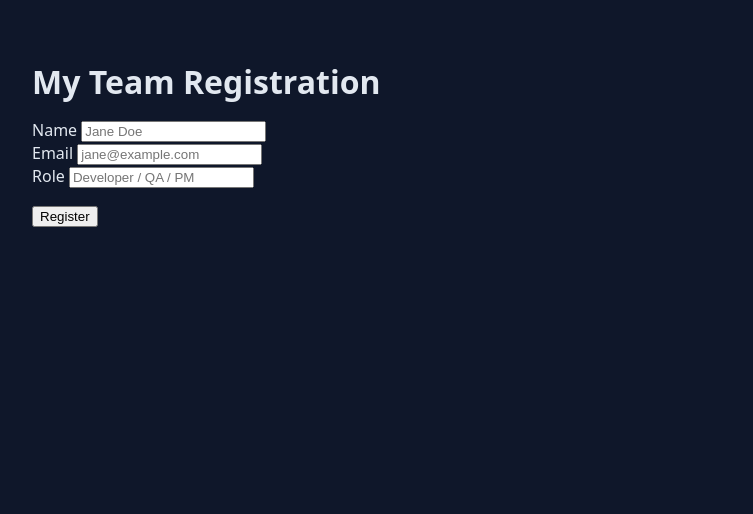
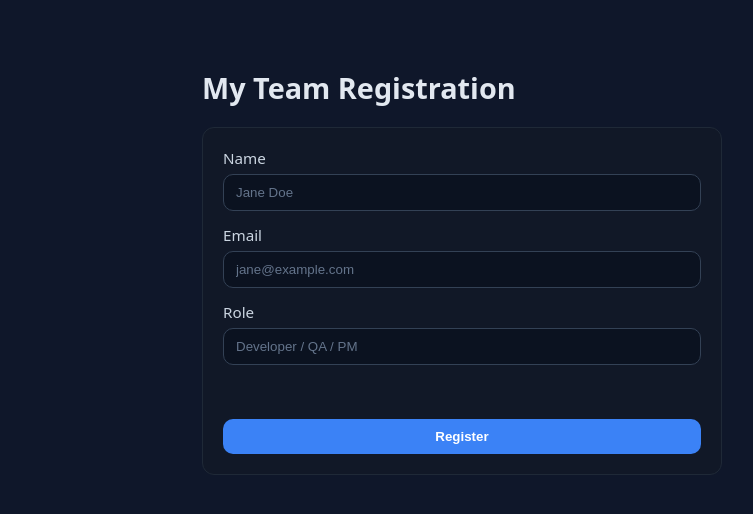
Before and after one commit to danipompeudetoledo/cctb-devops2-simple_web_site, a plain HTML site: page index.html in a window 1280 px wide. Shown: the whole page, without its empty margins (178-931 px from the left). Drawn offline with Linux system fonts and the light colour scheme.

Commit message:
Update style.css

```diff
--- a/style.css
+++ b/style.css
@@ -1,7 +1,24 @@
 * { box-sizing: border-box; }
 body { margin: 0; font-family: system-ui, Arial, sans-serif; background:#0f172a; color:#e2e8f0; }
-.container { max-width: 900px; margin: 40px auto; padding: 20px; }
-h1 { margin: 0 0 16px; }
-.lead { font-size: 1.1rem; margin-bottom: 20px; }
-.card { background:#111827; padding: 16px; border-radius: 12px; border:1px solid #1f2937; }
-footer { margin-top: 28px; opacity:.8; font-size:.9rem; }
+.container { max-width: 560px; margin: 48px auto; padding: 20px; }
+
+h1 { margin: 0 0 20px; font-size: 1.8rem; }
+
+.form { display: grid; gap: 14px; background:#111827; padding: 20px; border-radius: 12px; border:1px solid #1f2937; }
+.field { display: grid; gap: 6px; }
+label { font-size: .95rem; color:#cbd5e1; }
+input {
+  padding: 10px 12px; border:1px solid #334155; border-radius: 10px;
+  background:#0b1220; color:#e2e8f0;
+}
+input::placeholder { color:#64748b; }
+
+.btn {
+  padding: 10px 14px; border:0; border-radius: 10px;
+  background:#3b82f6; color:white; cursor:pointer; font-weight:600;
+}
+.btn:hover { filter: brightness(1.1); }
+
+.msg { min-height: 20px; margin: 6px 0 0; font-size:.95rem; }
+.msg.error { color:#fca5a5; }
+.msg.success { color:#86efac; }
```
